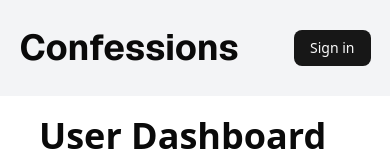
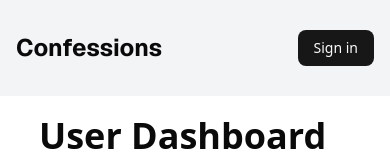
Before and after one commit to maybejeet/confess, a Next.js app: page /dashboard/1 in a window 390 px wide. Shown: the top 160 px of the page. Built offline with nearby package versions, Linux system fonts and the light colour scheme; no server answers.

Commit message:
responsive

```diff
--- a/src/app/(app)/dashboard/[username]/page.tsx
+++ b/src/app/(app)/dashboard/[username]/page.tsx
@@ -149,7 +149,7 @@ const Page = () => {
       {isLoading ? <Loader2 className="animate-spin"/> : <RefreshCcw/>}
     </Button>
 
-    <div className="flex flex-wrap mt-5 ">
+    <div className="sm:flex sm:flex-wrap mt-5  ">
       {messages.length > 0 ?
       (messages.map((message, index) => (
         <MessageCard
--- a/src/components/MessageCard.tsx
+++ b/src/components/MessageCard.tsx
@@ -48,7 +48,7 @@ const MessageCard = ({message , onMessageDelete} : MessageCardProps ) => {
 
   return (
     <div className="m-3">
-    <Card className="w-[400px] sm:w-[560px] flex ">
+    <Card className="w-[100%] sm:w-[560px] flex ">
     <CardHeader>
       <CardTitle><p>{message.content}</p></CardTitle>
       <CardDescription> <p>{dayjs(message.createdAt).format('DD MMM YYYY, h:mm A')}</p></CardDescription>
--- a/src/components/Navbar.tsx
+++ b/src/components/Navbar.tsx
@@ -13,12 +13,12 @@ const Navbar = () => {
     const { data: session, status } = useSession()
 
 return (
-    <div className='min-h-24 w-full bg-gray-100 flex justify-between items-center  pr-[5%] pl-[5%]'>
-        <div className='text-4xl font-bold font-sans'>
+    <div className='min-h-24 min-w-[100vw] bg-gray-100 flex justify-between items-center  '>
+        <div className='sm:text-4xl text-2xl font-bold font-sans p-4'>
             <Link href={"/"}>Confessions</Link>
         </div>
 
-        <div>
+        <div className='p-4'>
             {status === "authenticated" || session ?
             <>
             <Link href={"/sign-in"}>
```
